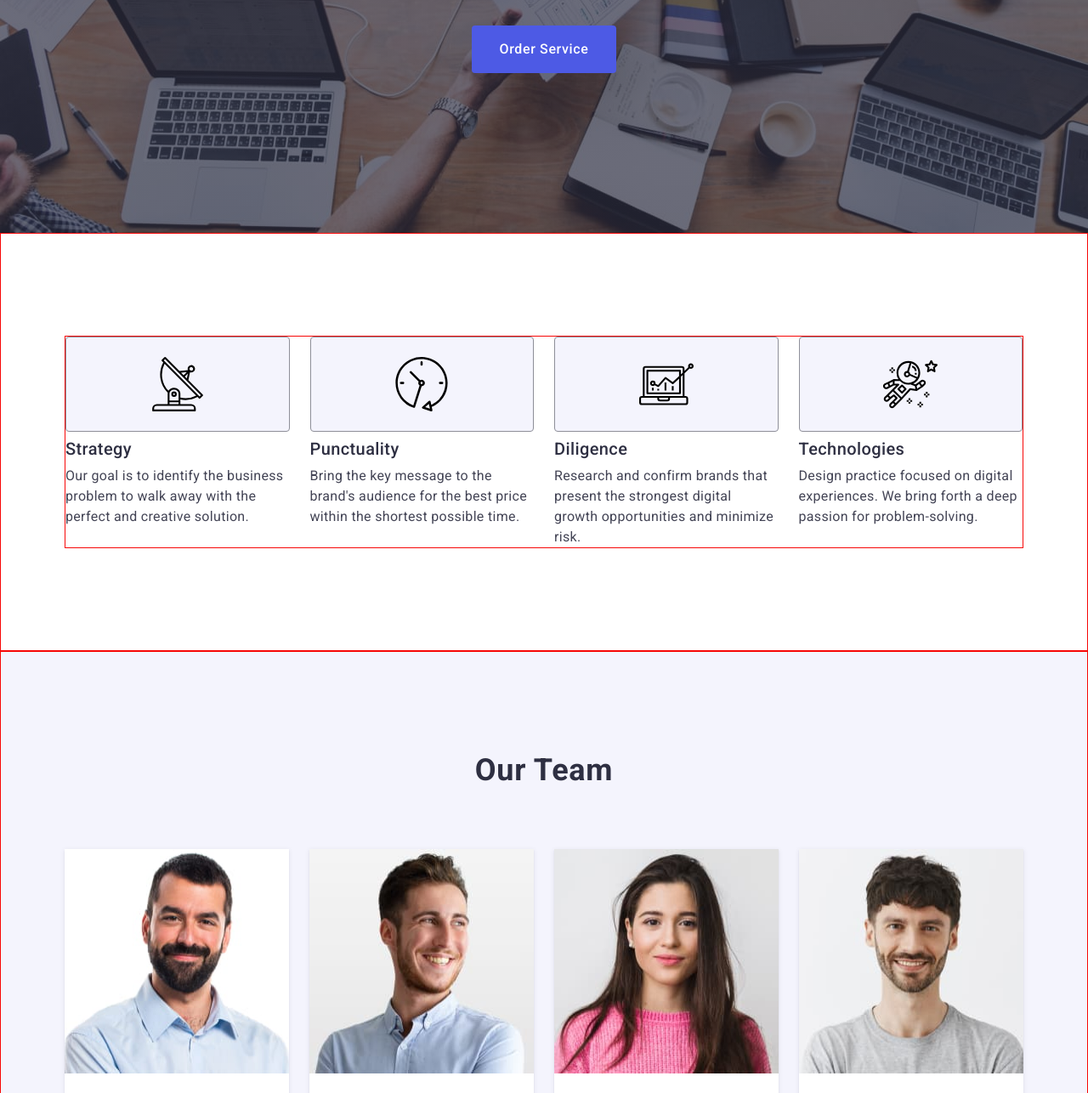
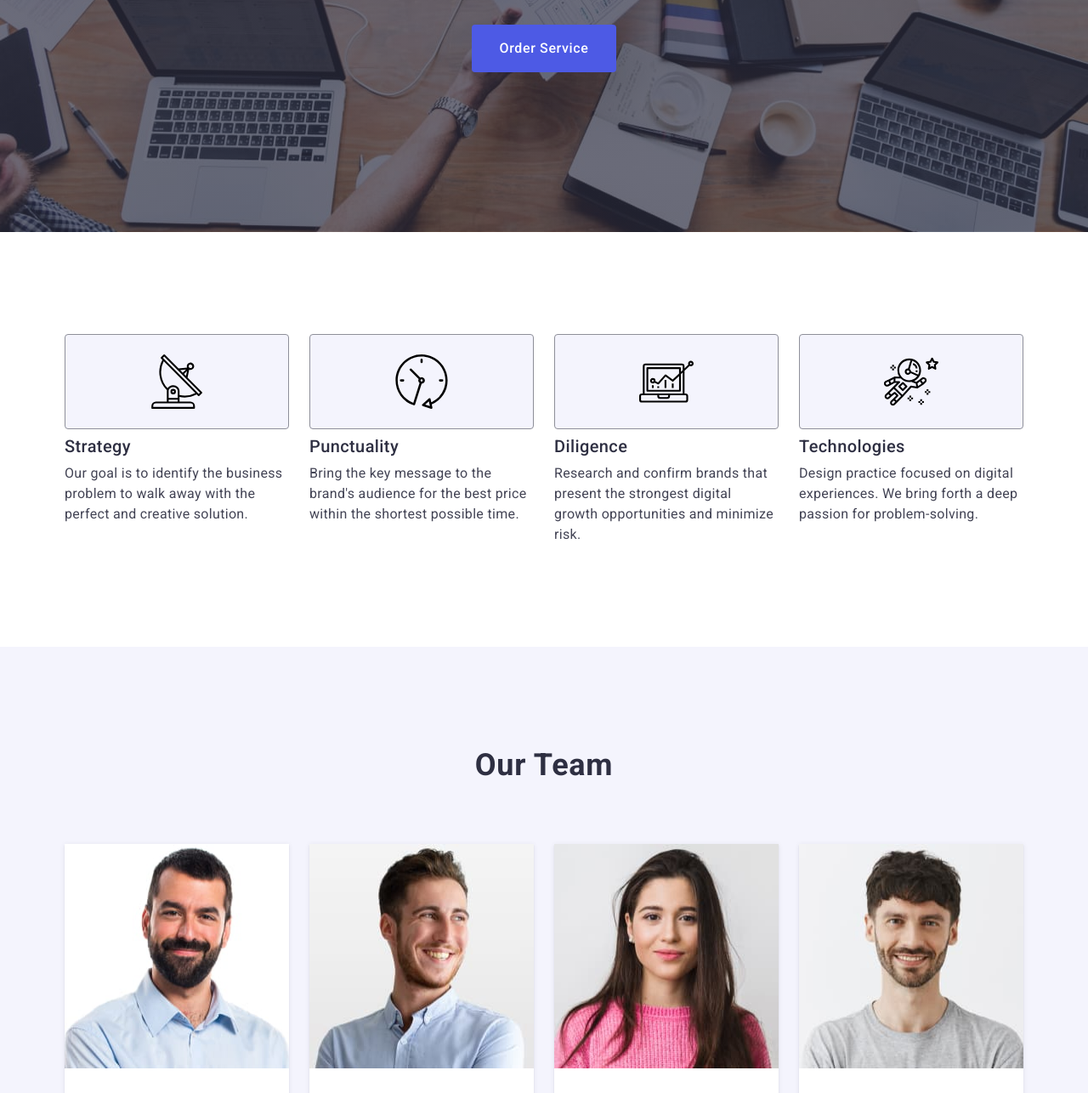
Before and after one commit to Hrebenkov/goit-markup-hw-05, a plain HTML site: page index.html in a window 1280 px wide. Shown: the part 401-1687 px from the top of the page at 85% size. Drawn offline with nearby package versions, Linux system fonts and the light colour scheme.

Commit message:
final 1.2

```diff
--- a/css/style.css
+++ b/css/style.css
@@ -45,7 +45,7 @@ address {
 .container-header {
     display: flex;
     align-items: center;
-    border: 1px solid #f70707;
+    /*border: 1px solid #f70707;*/
     border-bottom: 1px solid var(--CORNFLOWER, #E7E9FC);
     background: var(--WHITE, #FFF);
 }
@@ -209,7 +209,7 @@ address {
 
 .features {
     padding: 120px 0;
-    border: 1px solid #f70707;
+    /*border: 1px solid #f70707;*/
 }
 
 .features-title {
@@ -228,7 +228,7 @@ address {
 .features-list {
     display: flex;
     gap: 24px;
-    border: 1px solid #f70707;
+    /*border: 1px solid #f70707;*/
 }
 
 .features-list-item {
@@ -269,7 +269,7 @@ address {
 .team {
     background-color: #F4F4FD;
     padding: 120px 0px;
-    border: 1px solid #f70707;
+    /*border: 1px solid #f70707;*/
 }
 
 .team-title {
```
